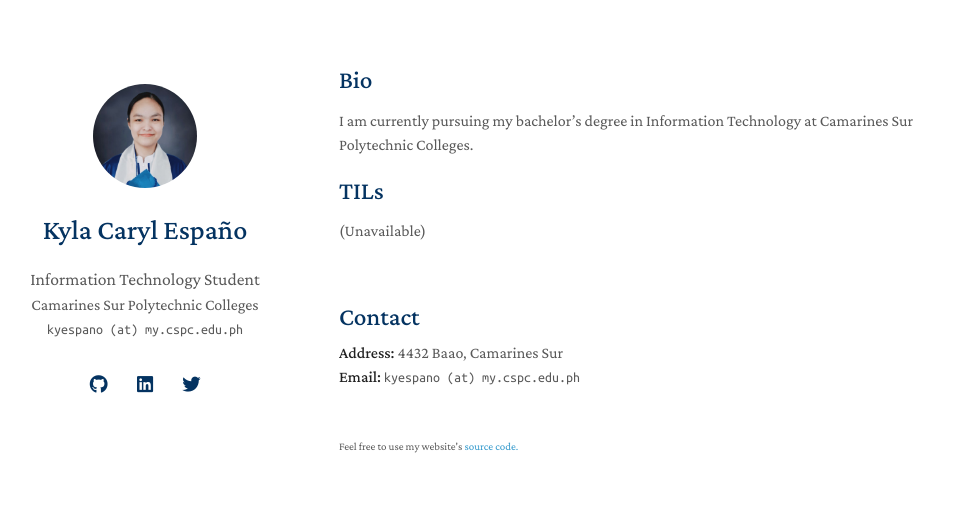
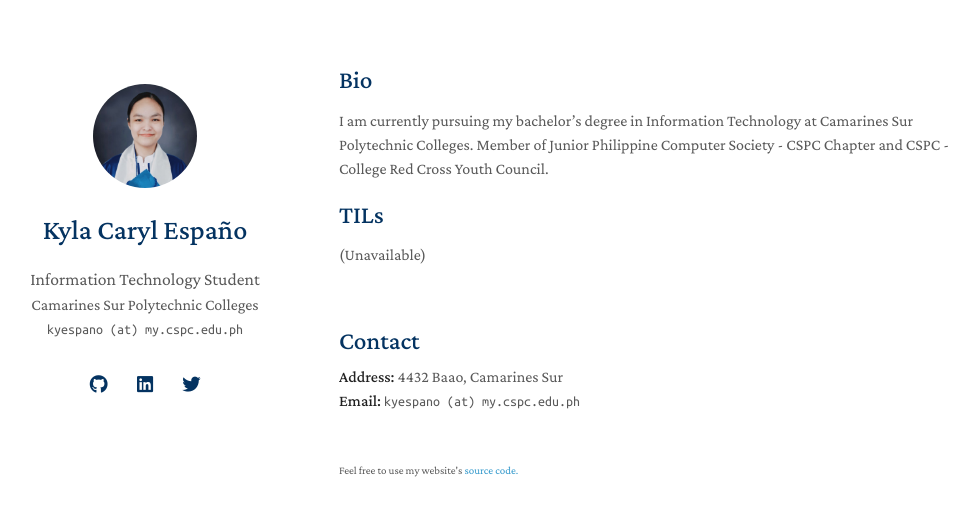
Before and after one commit to kaisunoo/kaisunoo.github.io, a Jekyll site: the page built from index.md, in a window 1280 px wide. Shown: the top 516 px of the page, without its empty margins (131-1108 px from the left). Built offline with Jekyll 4.4.1, drawn with Linux system fonts in a browser that asks for light colours; nearby versions of some CDN libraries; a style sheet for code colours, icons or effects is not loaded; our own code applies the rules of GitHub Pages for plain Markdown files.

Commit message:
Update index.md

```diff
--- a/index.md
+++ b/index.md
@@ -4,7 +4,7 @@
 
 ## Bio
 
-I am currently pursuing my bachelor's degree in Information Technology at Camarines Sur Polytechnic Colleges.
+I am currently pursuing my bachelor's degree in Information Technology at Camarines Sur Polytechnic Colleges. Member of Junior Philippine Computer Society - CSPC Chapter and CSPC - College Red Cross Youth Council.
 
 ## TILs
 
```
